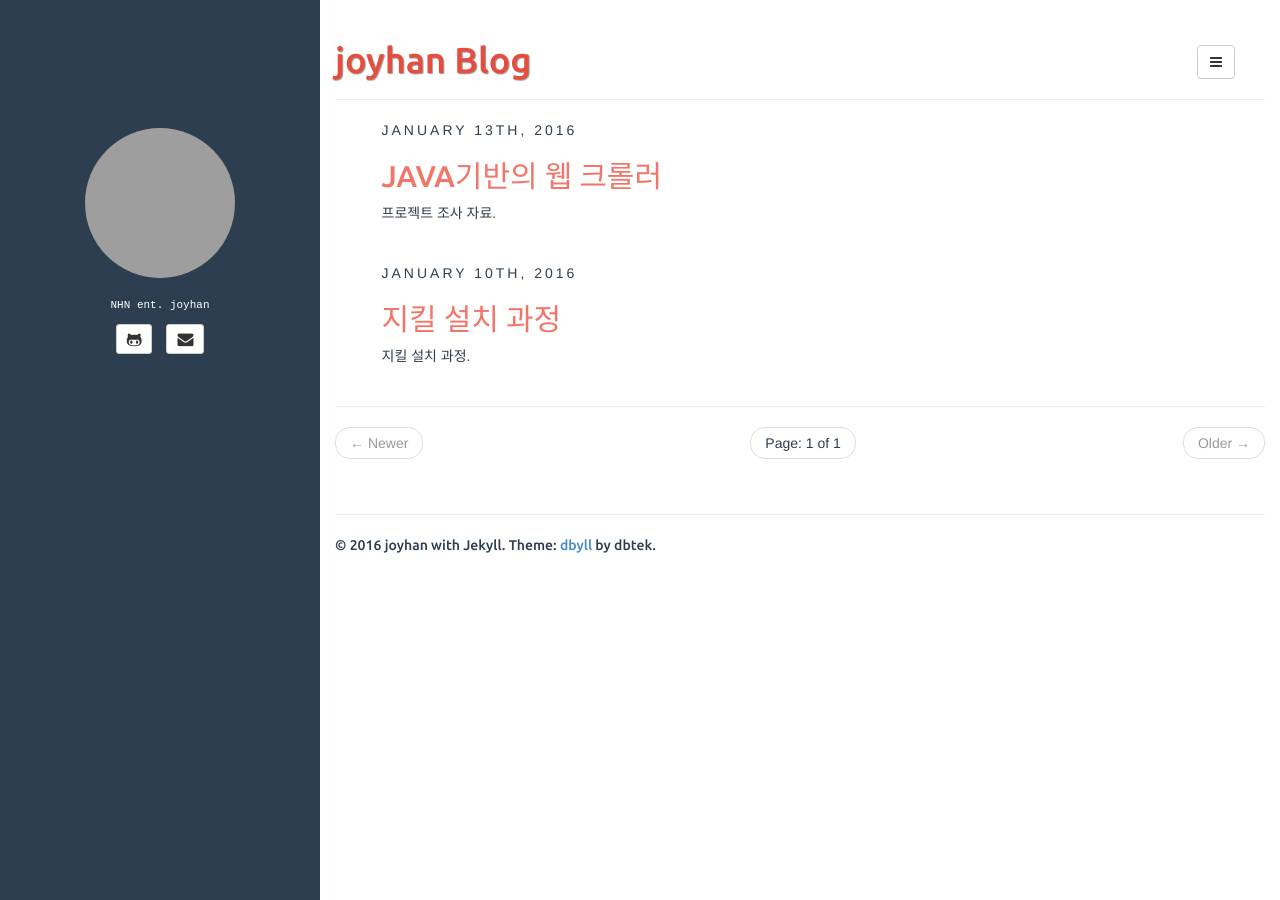
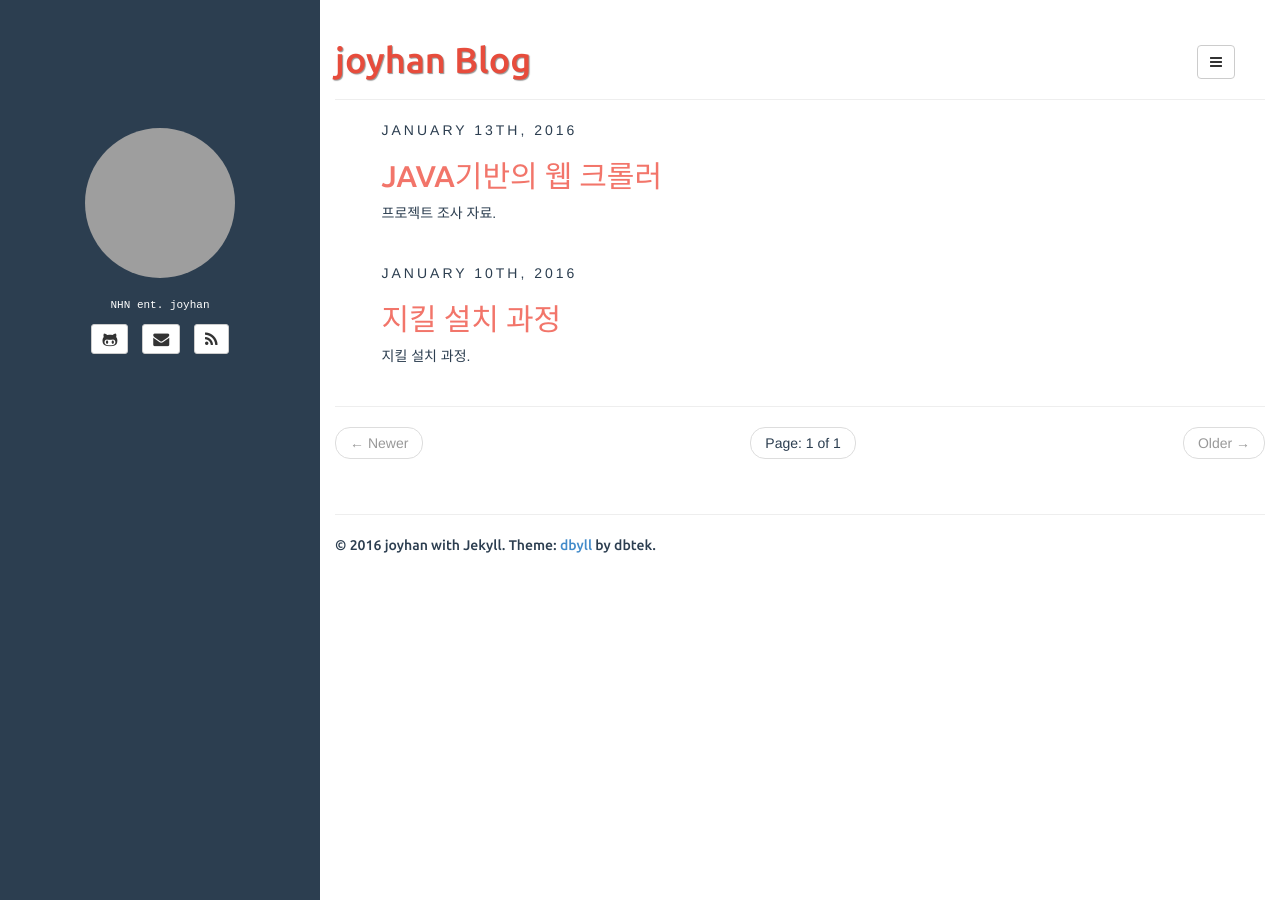
Before and after one commit to yyh910214/yyh910214.github.io, a Jekyll site: the page built from index.html, in a window 1280 px wide. Built offline with Jekyll 4.4.1, drawn with Linux system fonts in a browser that asks for light colours; the list of posts is cut into pages by our own code; grey boxes are pictures that could not be loaded.

Commit message:
Update sidebar.html
프로필 메뉴 위치 변경

```diff
--- a/_includes/sidebar.html
+++ b/_includes/sidebar.html
@@ -23,13 +23,6 @@
 			</a>
 		</li>
 		{% endif %}
-		{% if site.author.twitter %}
-		<li>
-			<a class="btn btn-default btn-sm" href="https://twitter.com/{{ site.author.twitter }}">
-				<i class="fa fa-twitter fa-lg"></i>
-			</a>
-		</li>
-		{% endif %}
 		{% if site.author.email %}
 		<li>
 			<a class="btn btn-default btn-sm" href="mailto:{{ site.author.email }}">
@@ -37,6 +30,11 @@
 			</a>
 		</li>
 		{% endif %}
+		<li>
+			<a class="btn btn-default btn-sm" href="{{ site.BASE_PATH }}/{{ site.rss_path }}">
+				<i class="fa fa-rss fa-lg"></i>
+			</a>
+		</li>
 	</ul>
 	<ul id="contact-list-secondary" class="list-unstyled list-inline">
 		{% if site.author.pinterest %}
@@ -53,11 +51,13 @@
 			</a>
 		</li>
 		{% endif %}
+		{% if site.author.twitter %}
 		<li>
-			<a class="btn btn-default btn-sm" href="{{ site.BASE_PATH }}/{{ site.rss_path }}">
-				<i class="fa fa-rss fa-lg"></i>
+			<a class="btn btn-default btn-sm" href="https://twitter.com/{{ site.author.twitter }}">
+				<i class="fa fa-twitter fa-lg"></i>
 			</a>
 		</li>
+		{% endif %}
 	</ul>
 </div>
 <!-- sidebar.html end -->
```
